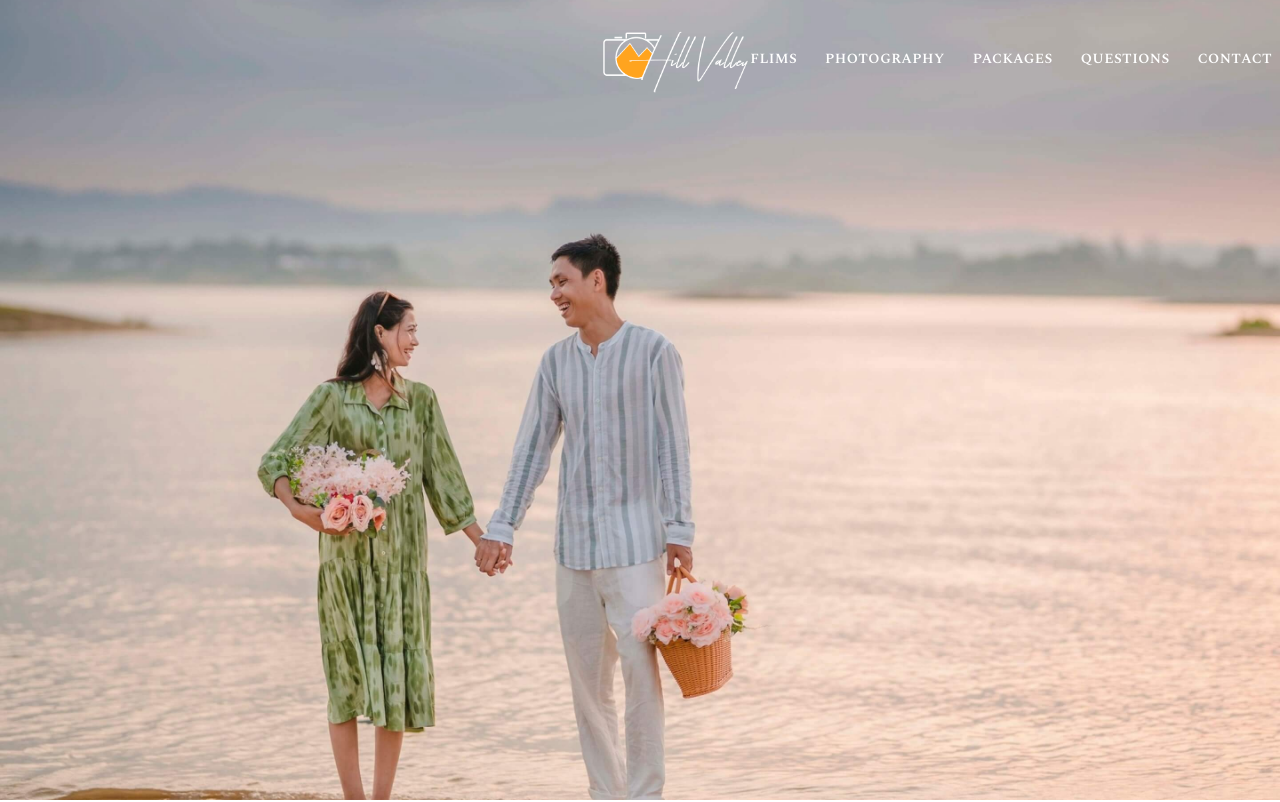
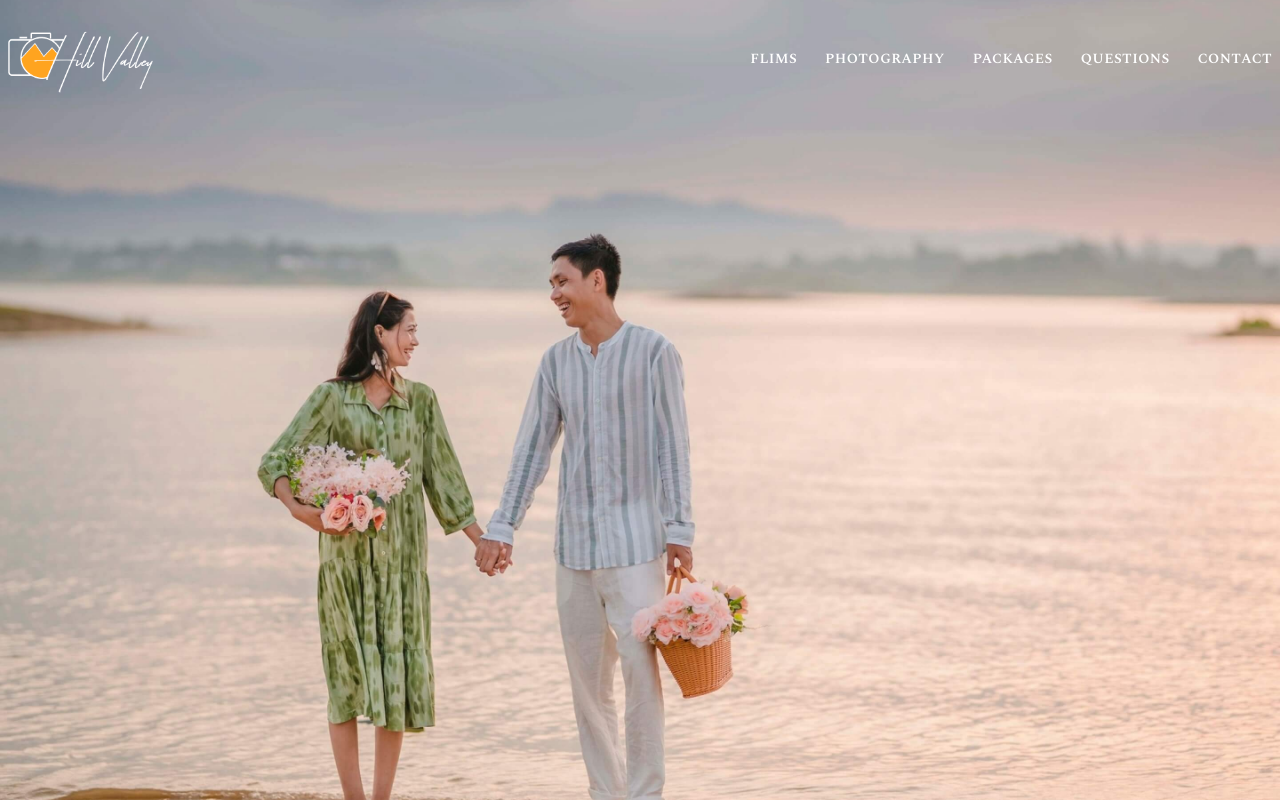
Before and after one commit to Alapottra-troj1n/hill-valley-production, a Next.js app: page / in a window 1280 px wide. Shown: the top 802 px of the page. Built offline with nearby package versions, Linux system fonts and the light colour scheme; a web font is replaced by a local one.

Commit message:
pc responsiveness fix navbar

```diff
--- a/components/Navbar.jsx
+++ b/components/Navbar.jsx
@@ -20,7 +20,7 @@ const Navbar = () => {
         <div className="absolute w-full">
             <div className="py-4 font-display font-semibold text-[16px] tracking-wide">
             <div className="navbar container mx-auto ">
-                <div className="navbar-start justify-between  w-full">
+                <div className="lg:navbar-start justify-between  w-full">
                     <div className="dropdown ">
 
                        <label tabIndex={0} className="btn btn-ghost lg:hidden mr-4">
```
